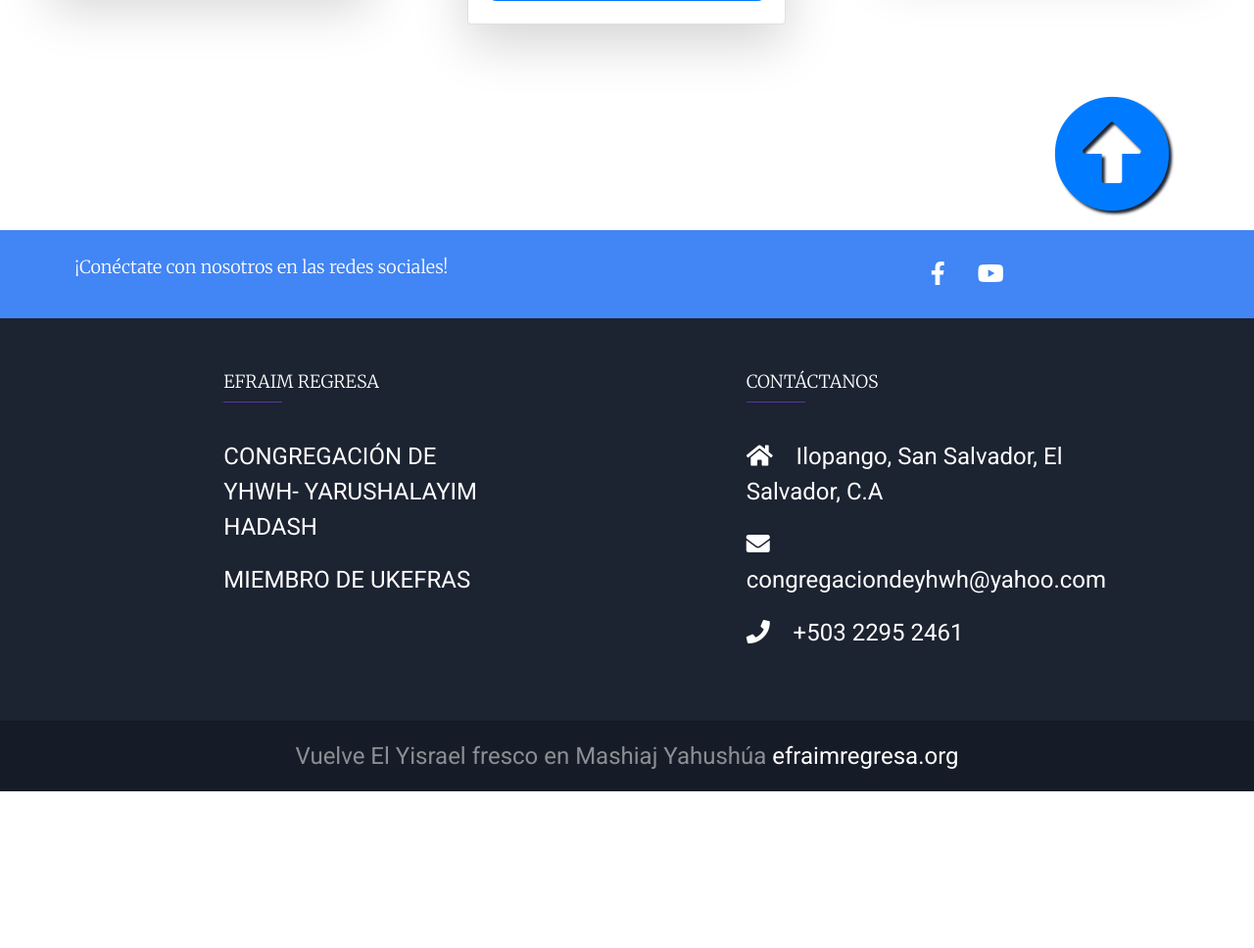
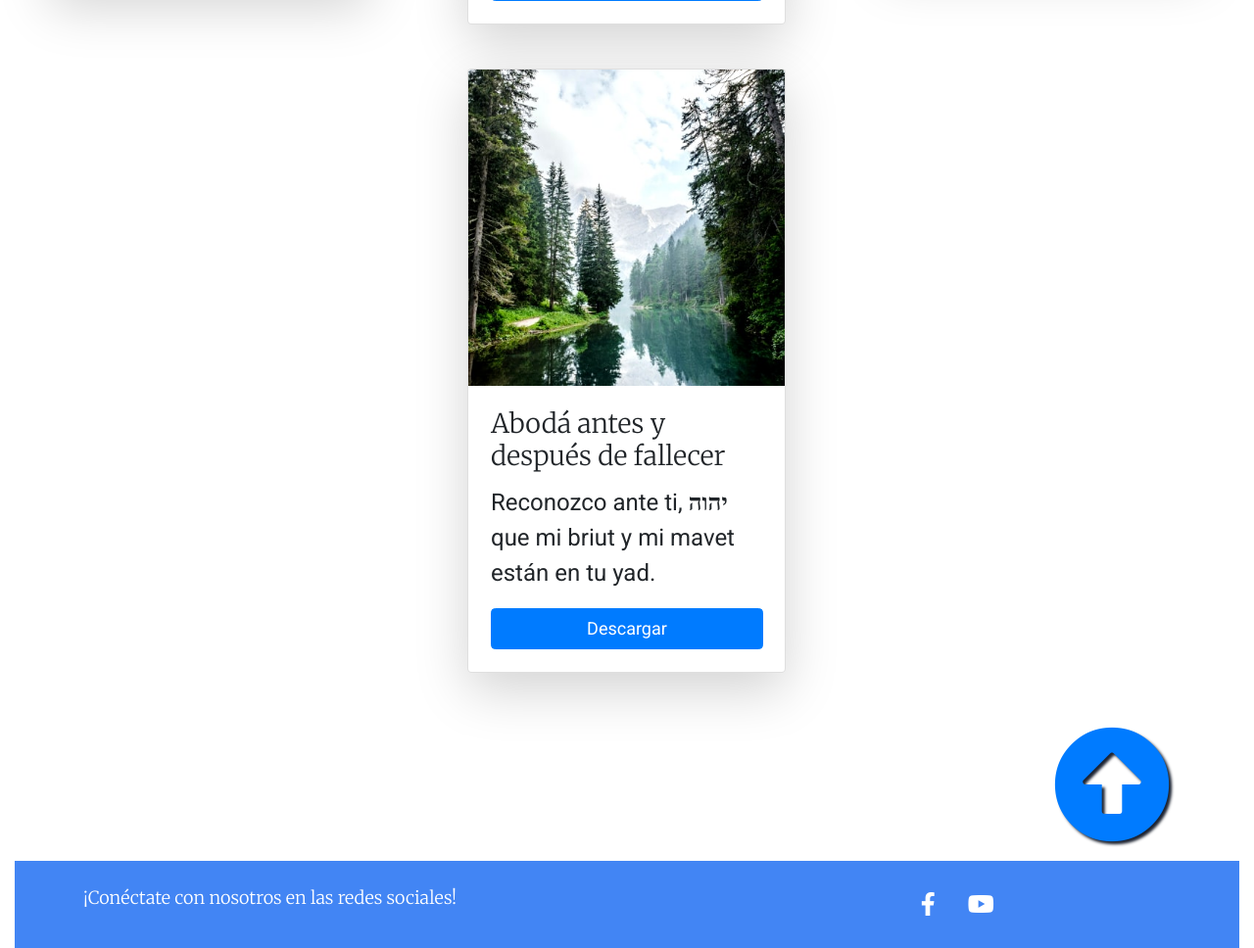
Before and after one commit to alrom7/efraimregresa.org, a PHP site: page /sidurim.php in a window 1280 px wide. Shown: the part 2814-3782 px from the top of the page at 98% size. Before the commit the page ends 3622 px from the top, so only its background shows below. Run offline with PHP 8.4, Linux system fonts and the light colour scheme; some libraries are stand-ins or nearby versions.

Commit message:
aboda-jole

```diff
--- a/sidurim.php
+++ b/sidurim.php
@@ -160,6 +160,24 @@ las neshamot de los degollados por el testimonio de YaHushúa." </p>
   </div> <!-- End column !-->
 
   </div> <!-- End row-3 !-->
+
+  <!-- Grid row-4 !-->
+  <div class="row py-2">
+    <div class="col-lg-4 col-md-6 mb-4">
+    </div>
+    <!--Grid column-->
+    <div class="col-lg-4 col-md-6 mb-4">
+    <!-- Begin card !-->
+    <div class="card shadow-lg mx-auto" style="width:325px">
+      <img class="card-img-top" src="img/sidurim/aboda-jole.jpg" alt="Card image" style="width:100%">
+      <div class="card-body">
+        <h4 class="card-title">Abodá antes y después de fallecer</h4>
+        <p>Reconozco ante ti, <b>יהוה</b> &nbsp; que mi briut y mi mavet están en tu yad.</p>
+        <a href="https://drive.google.com/file/d/1QRPUa9NjU5DS2owRbtMVQwA2BSlw0-ED/view?usp=sharing" class="btn btn-primary stretched-link mx-auto d-block" target="_blank">Descargar</a>
+      </div>
+    </div> <!-- End card !-->
+  </div> <!-- End row-4 !-->
+
 </div>   <!-- End container !-->
 
 
```
Also changed, not shown: img/sidurim/aboda-jole.jpg (added).
